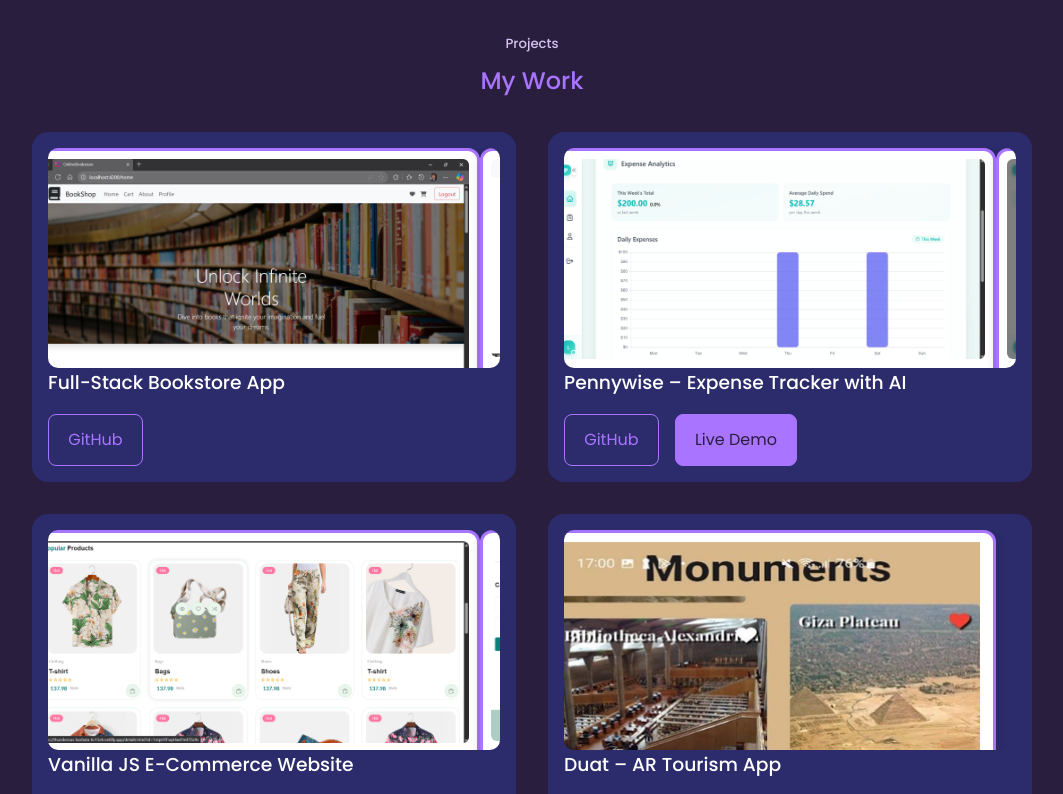
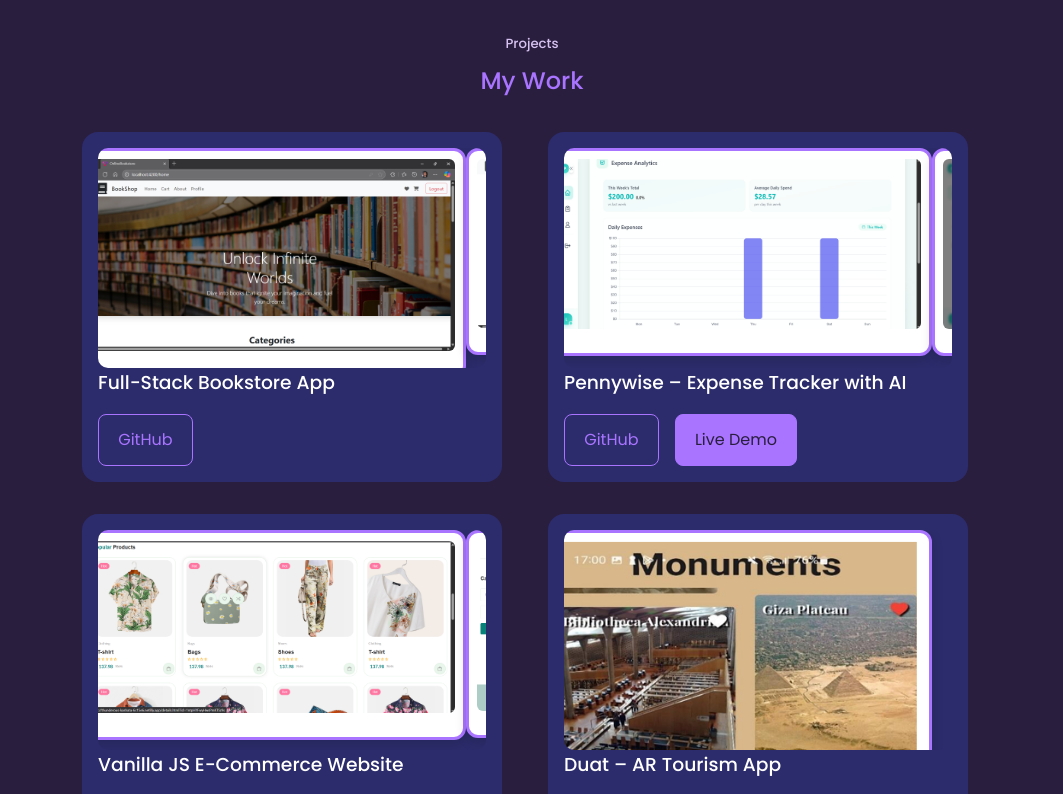
Before and after one commit to ahmedddhelmyyy/helmy_portfolio_reacttt, a React (Vite) app: page / in a window 1280 px wide. Shown: the part 3360-4154 px from the top of the page, without its empty margins (108-1171 px from the left). Built offline with nearby package versions, Linux system fonts and the light colour scheme.

Commit message:
refactor: update Projects component styles and improve layout

```diff
--- a/src/components/projects/Projects.jsx
+++ b/src/components/projects/Projects.jsx
@@ -1,3 +1,4 @@
+///Users/ahmedhelmy/Desktop/portfolio/MainPortfolio/helmy_portfolio_reacttt/src/components/projects/Projects.jsx
 import React, { useState, useEffect } from 'react';
 import './projects.css';
 import { Autoplay } from 'swiper/modules';
--- a/src/components/projects/projects.css
+++ b/src/components/projects/projects.css
@@ -1,16 +1,26 @@
+/*Users/ahmedhelmy/Desktop/portfolio/MainPortfolio/helmy_portfolio_reacttt/src/components/projects/projects.css*/
 /* src\components\projects\projects.css */
 
 .projects {
   padding: 4rem 0;
 }
 
-.projects_container {
+/* .projects_container {
   display: grid;
   grid-template-columns: repeat(auto-fit, minmax(320px, 1fr));
   gap: 2rem;
-  justify-content: center; /* ✅ Center the grid items horizontally */
+  justify-content: center;
 max-width: 1000px;
   margin: 0 auto;
+} */
+
+.projects_container {
+  display: grid;
+  grid-template-columns: repeat(2, 1fr);
+  gap: 2rem;
+  max-width: 900px;
+  margin: 0 auto;
+  justify-content: center;
 }
 
 
@@ -19,6 +29,8 @@ max-width: 1000px;
   padding: 1rem;
   border-radius: 1rem;
   transition: transform 0.3s;
+   width: 100%;
+  max-width: 420px;
 }
 
 .portfolio_item:hover {
```
